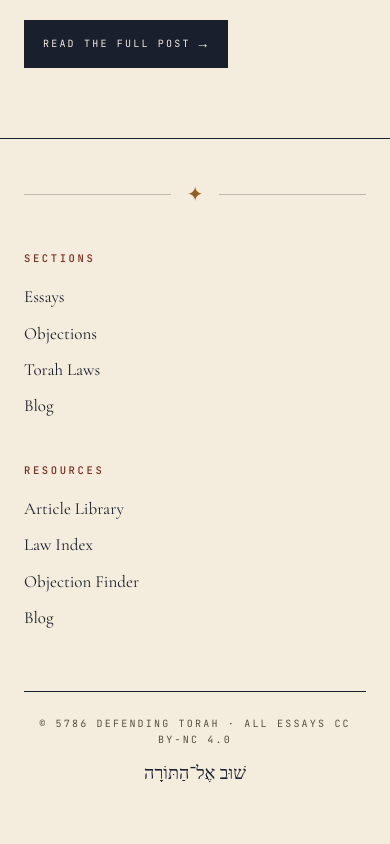
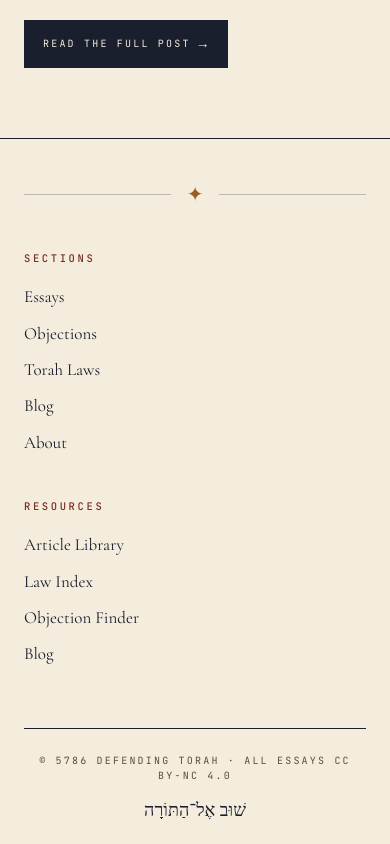
Before and after one commit to jontkaufman/defending-torah, a Next.js app: page / in a window 390 px wide. Shown: the part 6022-6866 px from the top of the page. Before the commit the page ends 6829 px from the top, so only its background shows below. Built offline with nearby package versions, Linux system fonts and the light colour scheme; a web font is replaced by a local one.

Commit message:
fix: add About page to navigation menus
- Add About link to main navigation
- Add About link to footer sections
- Add About link to mobile menu
- Makes About page discoverable from all site locations

```diff
--- a/src/components/footer.tsx
+++ b/src/components/footer.tsx
@@ -5,6 +5,7 @@ const sections = [
   { href: "/objection-finder", label: "Objections" },
   { href: "/torah-laws", label: "Torah Laws" },
   { href: "/blog", label: "Blog" },
+  { href: "/about", label: "About" },
 ];
 
 const resources = [
--- a/src/components/mobile-menu.tsx
+++ b/src/components/mobile-menu.tsx
@@ -9,6 +9,7 @@ const links = [
   { href: "/objection-finder", label: "Objections" },
   { href: "/torah-laws", label: "Torah Laws" },
   { href: "/blog", label: "Blog" },
+  { href: "/about", label: "About" },
 ];
 
 export function MobileMenu() {
--- a/src/components/nav.tsx
+++ b/src/components/nav.tsx
@@ -9,6 +9,7 @@ const links = [
   { href: "/objection-finder", label: "Objections" },
   { href: "/torah-laws", label: "Torah Laws" },
   { href: "/blog", label: "Blog" },
+  { href: "/about", label: "About" },
 ];
 
 export function Nav() {
```
